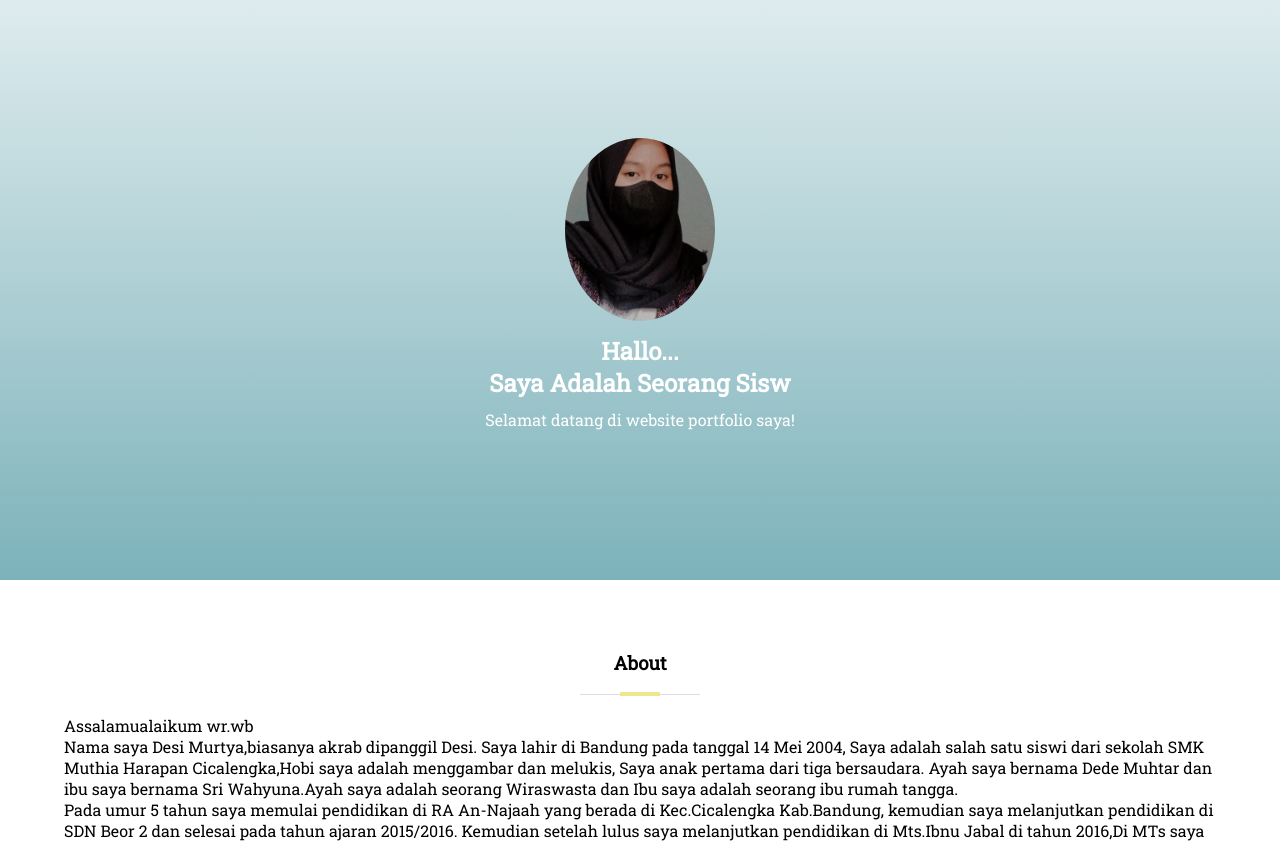
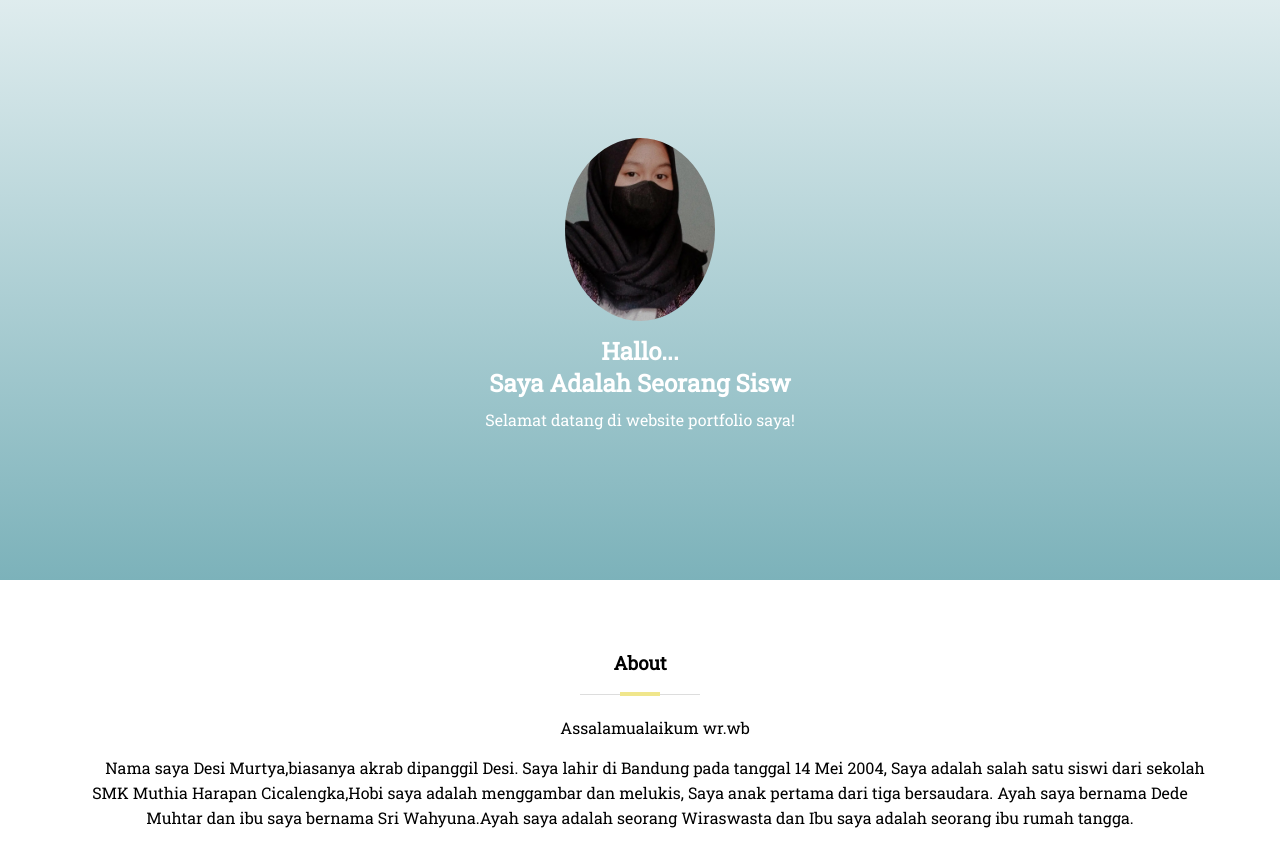
Before and after one commit to DesiMurtya/portfolio_DesiMurtya, a plain HTML site: page index.html in a window 1280 px wide. Shown: the part 76-918 px from the top of the page. Drawn offline with Linux system fonts and the light colour scheme.

Commit message:
Update style.css

```diff
--- a/css/style.css
+++ b/css/style.css
@@ -154,7 +154,7 @@ section h3::after {
 	left: calc(50% - 20px);
 }
 
-#about p{
+.about p{
 	text-align: center;
 	text-indent: 30px;
 	line-height: 25px;
```
